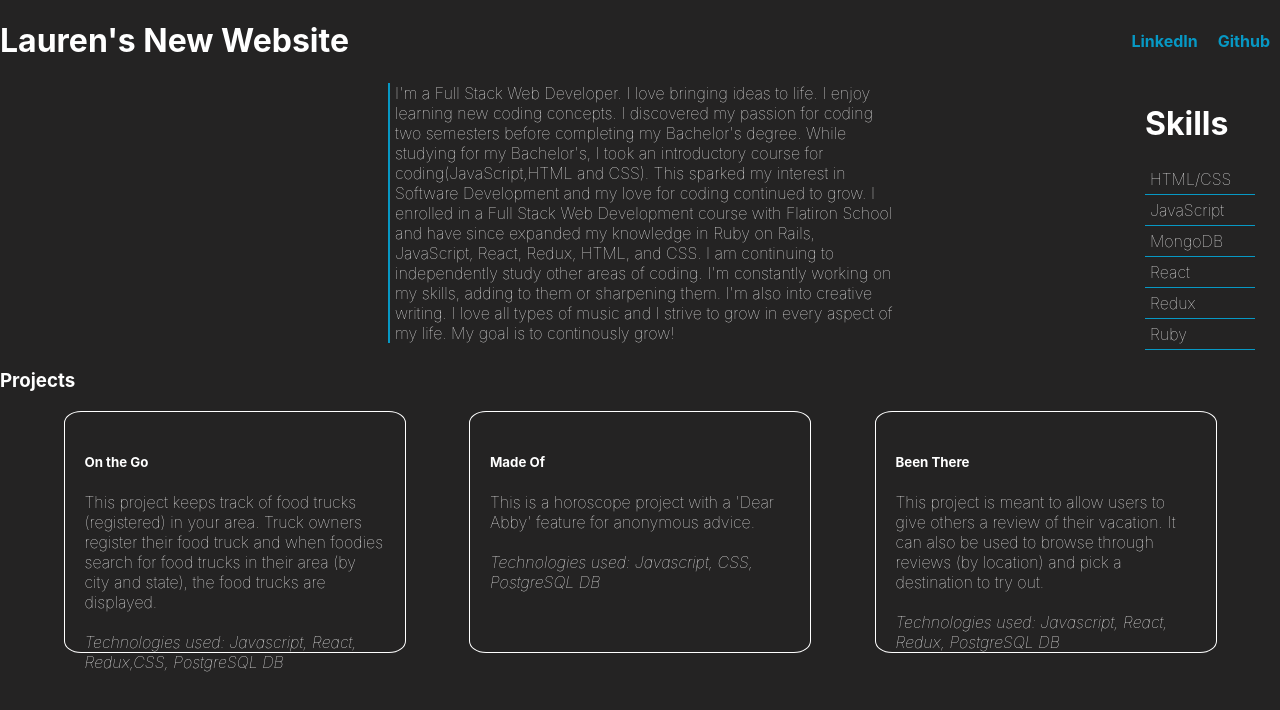
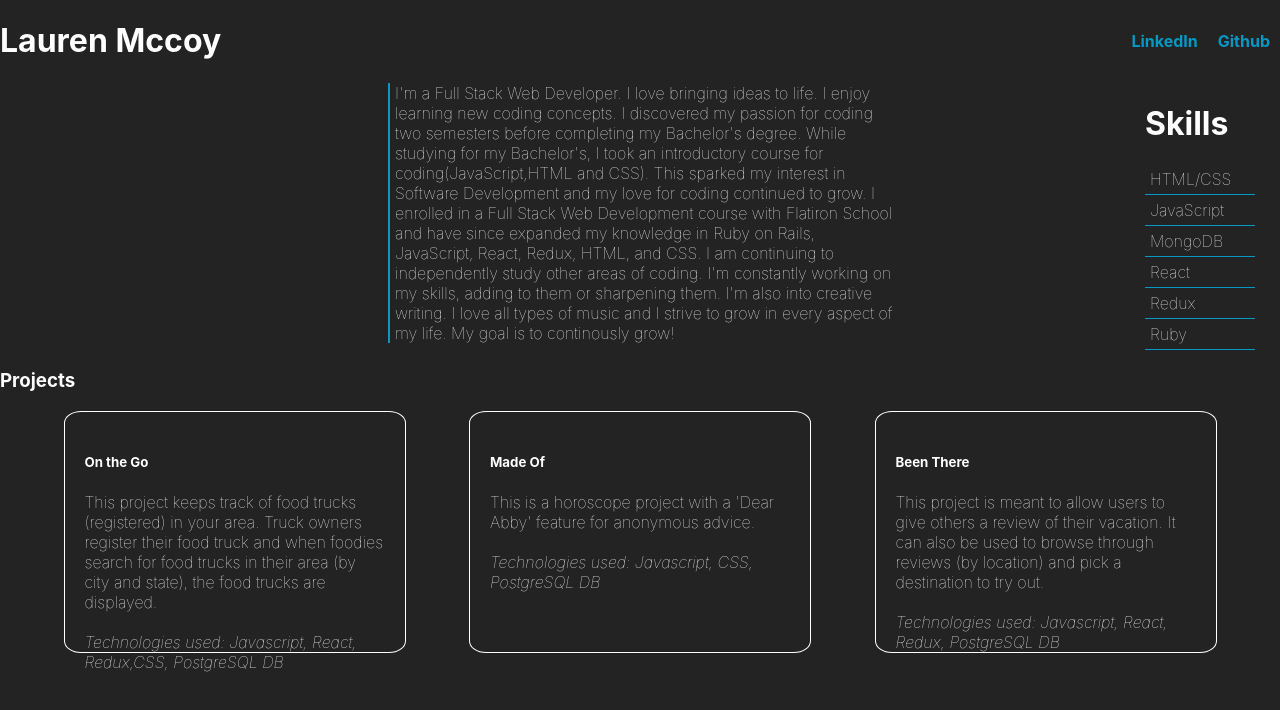
Before and after one commit to LmLutec/personal-portfolio, a React (Create React App) app: page / in a window 1280 px wide. Shown: the top 710 px of the page. Built offline with nearby package versions, Linux system fonts and the light colour scheme.

Commit message:
adjusted header

```diff
--- a/src/App.js
+++ b/src/App.js
@@ -8,7 +8,8 @@ function App() {
   return (
     <div className="App">
       <div className="header">
-        <h1>Lauren's New Website</h1>
+        <h1>Lauren Mccoy</h1>
+
         <div className="contacts">
           <a
             href="https://www.linkedin.com/in/laurenmccoydev/"
```
